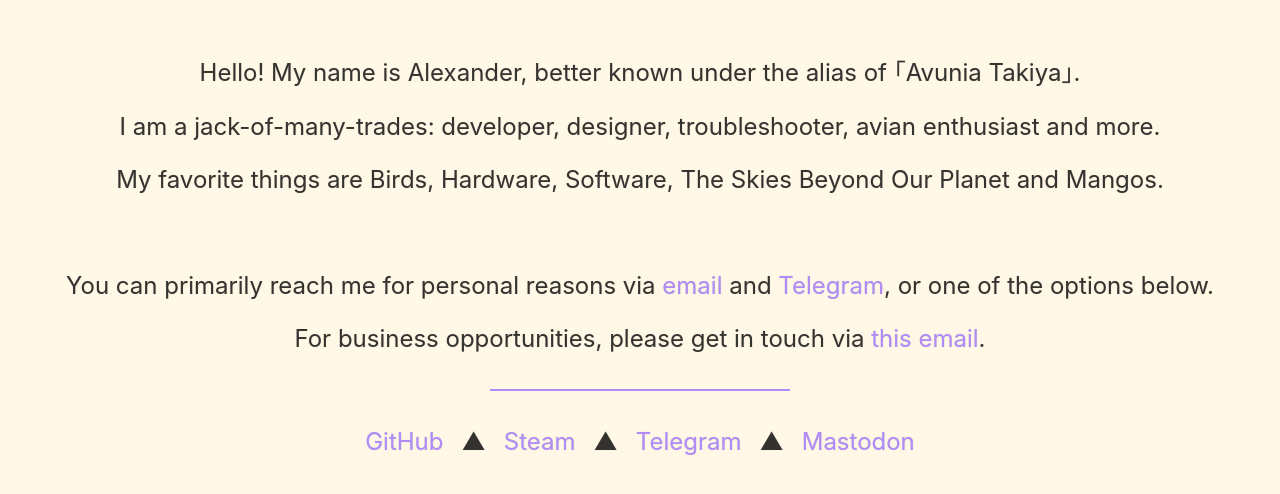
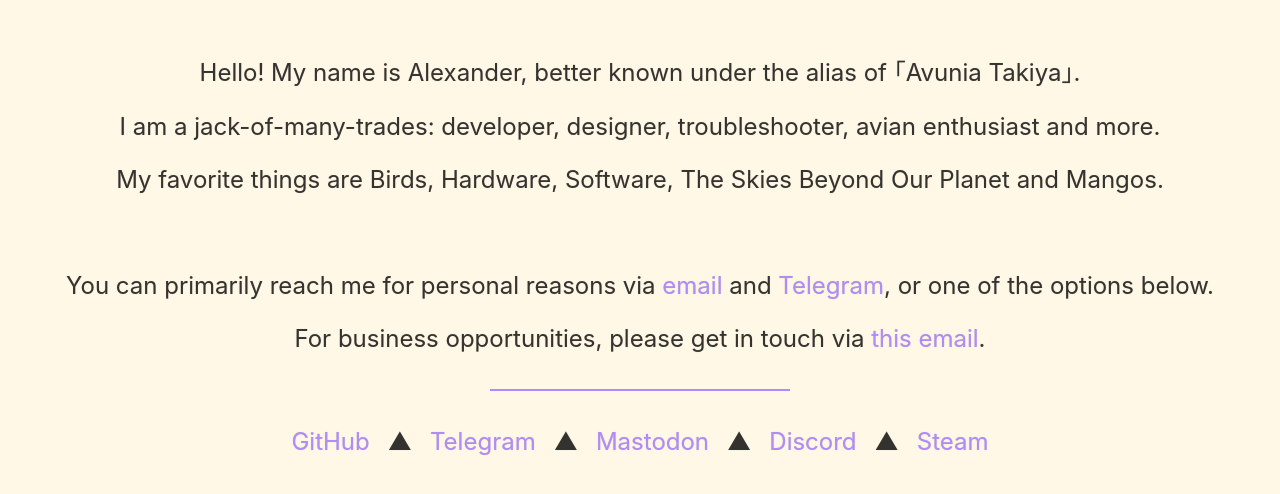
Before and after one commit to Avunia/avunia.github.io, a Svelte app: page / in a window 1280 px wide. Shown: the part 146-640 px from the top of the page. Built offline with nearby package versions, Linux system fonts and the light colour scheme.

Commit message:
Added Discord url, moved Steam url

```diff
--- a/src/App.svelte
+++ b/src/App.svelte
@@ -13,10 +13,6 @@
 			name: 'GitHub',
 			href: 'https://github.com/atakiya'
 		},
-		steam: {
-			name: 'Steam',
-			href: 'https://steamcommunity.com/profiles/76561198075021574'
-		},
 		tgram: {
 			name: 'Telegram',
 			href: 'https://t.me/atakiya'
@@ -24,6 +20,14 @@
 		mastodon: {
 			name: 'Mastodon',
 			href: 'https://furry.engineer/@atakiya'
+		},
+		discord: {
+			name: 'Discord',
+			href: 'https://discord.com/users/107584883857035264'
+		},
+		steam: {
+			name: 'Steam',
+			href: 'https://steamcommunity.com/profiles/76561198075021574'
 		}
 	}
 </script>
```
